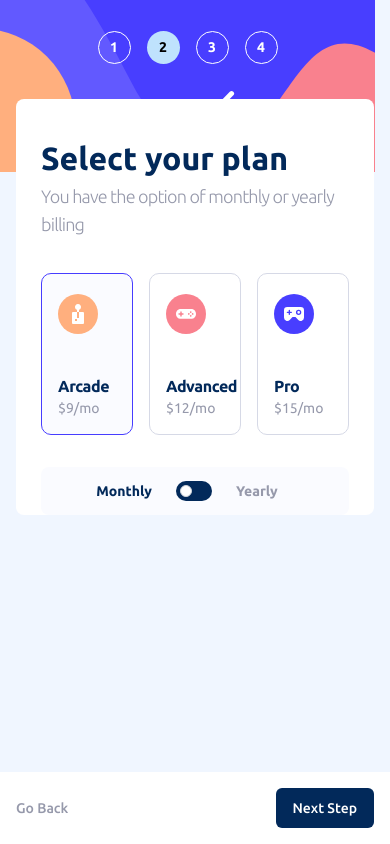
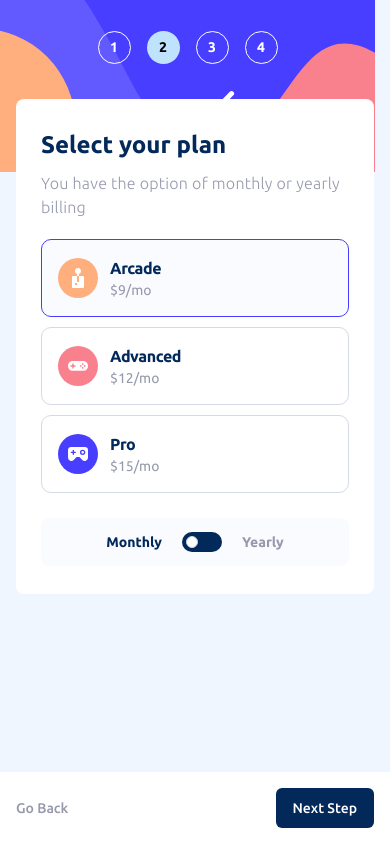
Before and after one commit to devina36/multi-step-form, a React (Vite) app: page / in a window 390 px wide. Both pictures are taken after a click on the button "Next Step". Built offline with nearby package versions, Linux system fonts and the light colour scheme.

Commit message:
responsive step 2

```diff
--- a/src/pages/Form/index.jsx
+++ b/src/pages/Form/index.jsx
@@ -55,16 +55,16 @@ const Form = ({ step, setStep, plan, setPlan }) => {
       )}
 
       {step === 2 && (
-        <>
-          <div className="my-[35px]">
-            <h1 className=" text-[32px] text-marine leading-normal font-bold">
+        <div className="mb-7">
+          <div className="mb-[20px] mt-[28px] md:mt-[35px] md:mb-[35px]">
+            <h1 className="  text-2xl md:text-[32px] mb-2 md:mb-0 text-marine leading-normal font-bold">
               Select your plan
             </h1>
-            <h3 className="text-cool text-lg font-light tracking-[-0.045em]">
+            <h3 className="text-cool text-base md:text-lg font-light tracking-[0.015em] md:tracking-[-0.045em]">
               You have the option of monthly or yearly billing
             </h3>
           </div>
-          <div className="grid grid-flow-col grid-cols-3 gap-4">
+          <div className="grid md:grid-flow-col md:grid-cols-3 gap-[10px] md:gap-4">
             {plans.map((item) => (
               <label
                 className="relative"
@@ -90,31 +90,37 @@ const Form = ({ step, setStep, plan, setPlan }) => {
                     dispatch(data);
                   }}
                 />
-                <div className="border border-light-gray rounded-[10px] px-4 pt-5 pb-4 peer-checked:bg-alabaster peer-checked:border-purplish">
+                <div className="border flex flex-row gap-3 md:gap-0 items-center md:items-start md:flex-col border-light-gray rounded-[10px] px-4 pt-4 md:pt-5 pb-4 md:pb-4 peer-checked:bg-alabaster peer-checked:border-purplish">
                   <img
                     src={item.img}
                     alt={`img-${item.name}`}
-                    className="mb-10"
+                    className="md:mb-10"
                   />
+                  <div>
                     <h4 className="text-marine font-bold tracking-tight">
                       {item.name}
                     </h4>
                     {state.bill === 'Yearly' ? (
                       <>
-                      <p className="text-cool text-sm">${item.priceYear}/yr</p>
+                        <p className="text-cool text-sm">
+                          ${item.priceYear}/yr
+                        </p>
                         <p className="text-marine text-sm font-medium tracking-[-0.075em] mt-1">
                           2 months free
                         </p>
                       </>
                     ) : (
-                    <p className="text-cool text-sm">${item.priceMonthly}/mo</p>
+                      <p className="text-cool text-sm">
+                        ${item.priceMonthly}/mo
+                      </p>
                     )}
+                  </div>
                 </div>
               </label>
             ))}
           </div>
-          <div className="mt-8 w-full bg-alabaster py-[14px] rounded-lg flex justify-center items-center pr-4 gap-6">
-            <label className="relative inline-flex justify-center items-center gap-6 cursor-pointer">
+          <div className="mt-[25px] md:mt-8 w-full bg-alabaster py-[14px] rounded-lg flex justify-center items-center md:pr-[15px] gap-6">
+            <label className="relative inline-flex justify-center items-center gap-5 md:gap-6 cursor-pointer">
               <input
                 type="checkbox"
                 checked={state.bill === 'Monthly' ? false : true}
@@ -132,7 +138,7 @@ const Form = ({ step, setStep, plan, setPlan }) => {
                 }}
                 className="sr-only peer"
               />
-              <div className="w-[36px] relative h-5 bg-marine peer-focus:outline-none rounded-full peer peer-checked:after:translate-x-4 peer-checked:after:border-white after:content-[''] after:absolute after:top-[4px] after:left-[4px] after:bg-white after:border-gray-300 after:border after:rounded-full after:h-3 after:w-3 after:transition-all">
+              <div className="w-[40px] relative h-5 bg-marine peer-focus:outline-none rounded-full peer peer-checked:after:translate-x-5 peer-checked:after:border-white after:content-[''] after:absolute after:top-[4px] after:left-[4px] after:bg-white after:border-gray-300 after:border after:rounded-full after:h-3 after:w-3 after:transition-all">
                 <div className="absolute w-full h-full bg-transparent rounded-full " />
               </div>
               <p className="text-sm font-bold leading-none order-first text-marine peer-checked:text-cool">
@@ -143,7 +149,7 @@ const Form = ({ step, setStep, plan, setPlan }) => {
               </p>
             </label>
           </div>
-        </>
+        </div>
       )}
 
       {step === 3 && (
```
Lines whose indentation alone changed are shown as unchanged.
